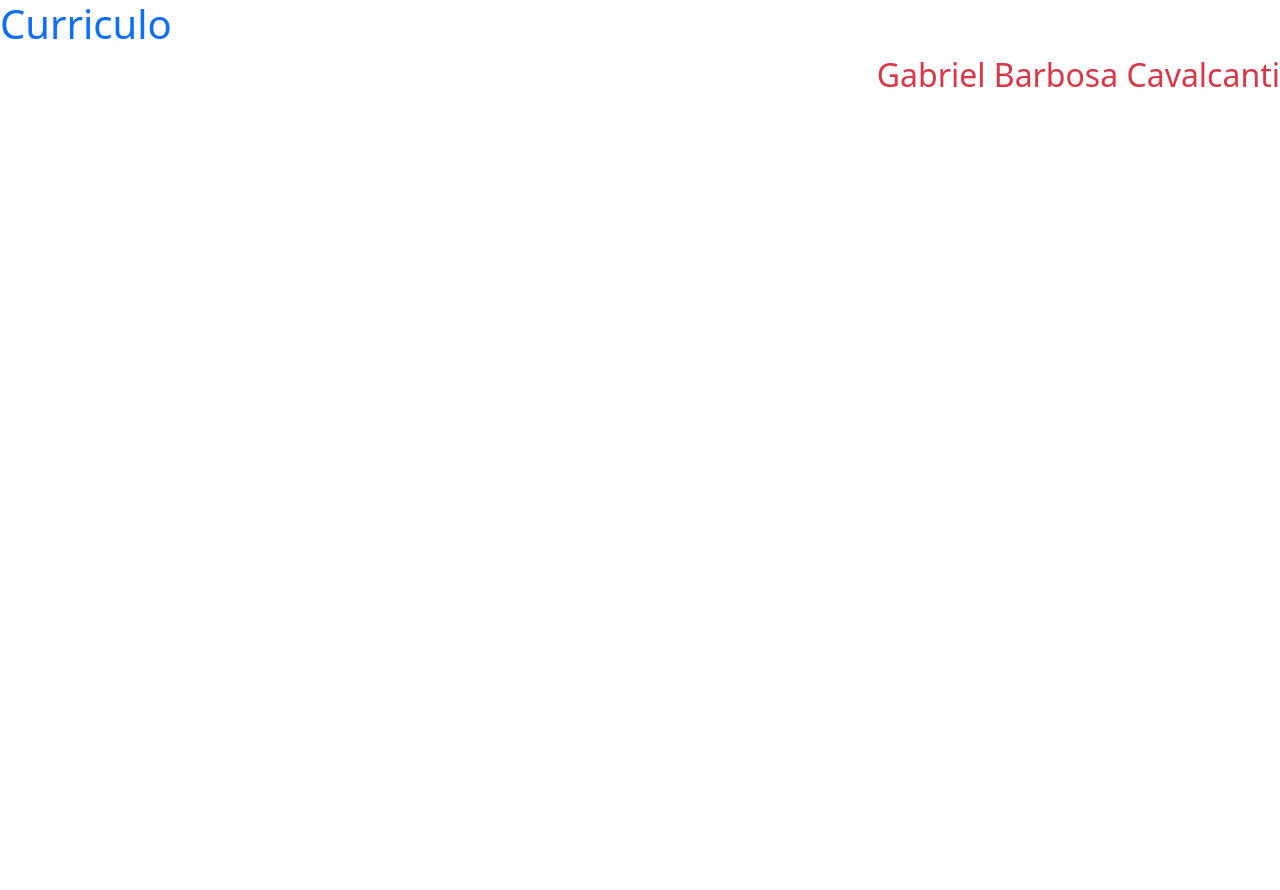
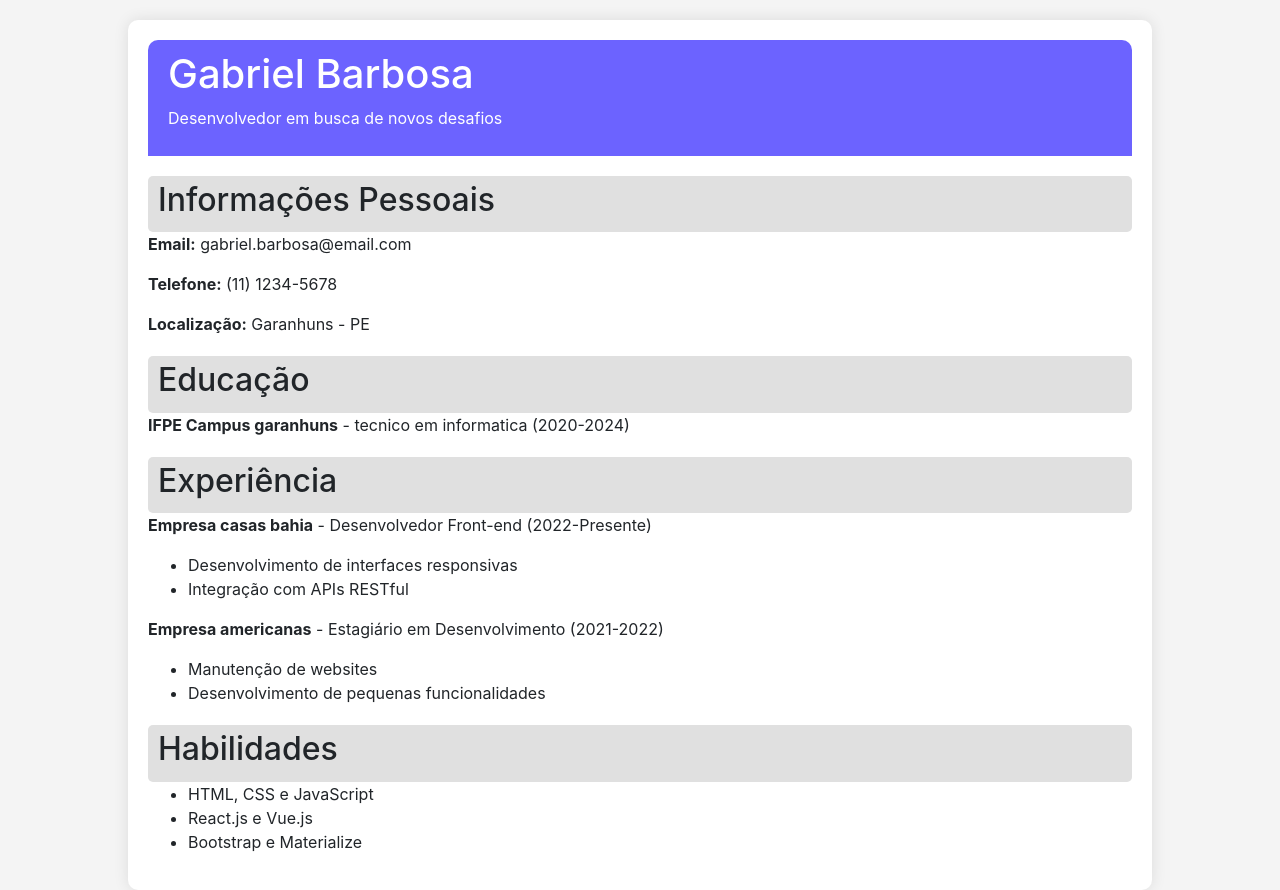
Before and after one commit to GabrielBarbosacv/GabrielBarbosacv.github.io, a plain HTML site: page index.html in a window 1280 px wide. Before the commit the page ends 800 px from the top, so only its background shows below. Drawn offline with nearby package versions, Linux system fonts and the light colour scheme.

Commit message:
curriculo 10

```diff
--- a/index.html
+++ b/index.html
@@ -1,18 +1,87 @@
 <!DOCTYPE html>
-<html lang="en">
+<html lang="pt-br">
+
 <head>
     <meta charset="UTF-8">
     <meta name="viewport" content="width=device-width, initial-scale=1.0">
-    <link rel="stylesheet" href="https://cdn.jsdelivr.net/npm/bootstrap@5.3.2/dist/css/bootstrap.min.css">
-    <title>Curriculo</title>
+    <title>Currículo de Gabriel Barbosa</title>
+    <link href="https://maxcdn.bootstrapcdn.com/bootstrap/4.5.2/css/bootstrap.min.css" rel="stylesheet">
+    <style>
+        body {
+            background-color: #f4f4f4;
+        }
+
+        .resume {
+            background-color: #fff;
+            border-radius: 10px;
+            padding: 20px;
+            margin: 20px auto;
+            width: 80%;
+            box-shadow: 0px 0px 15px rgba(0, 0, 0, 0.1);
+        }
+
+        .resume-header {
+            background-color: #6c63ff;
+            color: white;
+            border-radius: 10px 10px 0 0;
+            padding: 10px 20px;
+        }
+
+        .section-header {
+            background-color: #e0e0e0;
+            border-radius: 5px;
+            padding: 5px 10px;
+            margin-top: 20px;
+        }
+    </style>
 </head>
+
 <body>
-    <h1 class = "texte-center text-primary">
-        Curriculo
-    </h1>
-    <h2 class= "text-end text-danger pd-3">Gabriel Barbosa Cavalcanti</h2>
+    <div class="resume">
+        <div class="resume-header">
+            <h1>Gabriel Barbosa</h1>
+            <p>Desenvolvedor em busca de novos desafios</p>
+        </div>
 
+        <div class="section-header">
+            <h2>Informações Pessoais</h2>
+        </div>
+        <p><strong>Email:</strong> gabriel.barbosa@email.com</p>
+        <p><strong>Telefone:</strong> (11) 1234-5678</p>
+        <p><strong>Localização:</strong> Garanhuns - PE</p>
+
+        <div class="section-header">
+            <h2>Educação</h2>
+        </div>
+        <p><strong>IFPE Campus garanhuns</strong> - tecnico em informatica (2020-2024)</p>
+
+        <div class="section-header">
+            <h2>Experiência</h2>
+        </div>
+        <p><strong>Empresa casas bahia</strong> - Desenvolvedor Front-end (2022-Presente)</p>
+        <ul>
+            <li>Desenvolvimento de interfaces responsivas</li>
+            <li>Integração com APIs RESTful</li>
+        </ul>
+
+        <p><strong>Empresa americanas</strong> - Estagiário em Desenvolvimento (2021-2022)</p>
+        <ul>
+            <li>Manutenção de websites</li>
+            <li>Desenvolvimento de pequenas funcionalidades</li>
+        </ul>
+
+        <div class="section-header">
+            <h2>Habilidades</h2>
+        </div>
+        <ul>
+            <li>HTML, CSS e JavaScript</li>
+            <li>React.js e Vue.js</li>
+            <li>Bootstrap e Materialize</li>
+        </ul>
+    </div>
+
+    <script src="https://ajax.googleapis.com/ajax/libs/jquery/3.5.1/jquery.min.js"></script>
+    <script src="https://maxcdn.bootstrapcdn.com/bootstrap/4.5.2/js/bootstrap.min.js"></script>
 </body>
-<script src="	https://cdn.jsdelivr.net/npm/bootstrap@5.3.2/dist/css/bootstrap.min.css">
-</script>
+
 </html>
```
